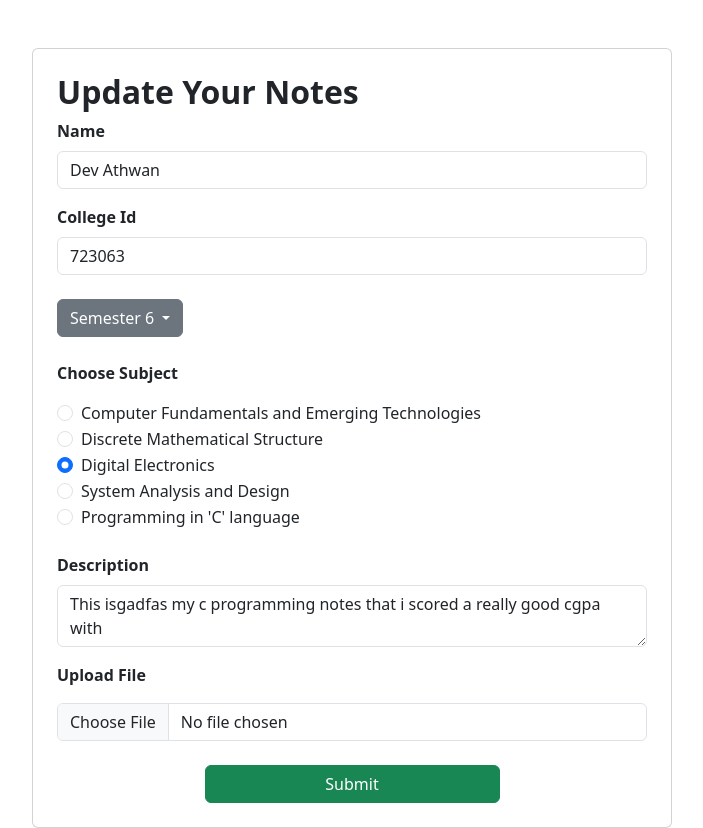
After one commit to devathwani1/Recipe-Django, a Django app: page /update_note/7 in a window 1280 px wide. The commit adds this page. Shown: the whole page, without its empty margins (288-991 px from the left). Run offline with Django 5.2, Linux system fonts and the light colour scheme; data comes from the database, SQL or seed files in the repository; both versions use the stored data as it was after the commit.

Commit message:
This is the final commit

```diff
--- /dev/null
+++ b/Notes/templates/update_notes.html
@@ -0,0 +1,104 @@
+{% extends "base.html" %}
+{% block start %}
+
+<div class="container col-6 mt-5 card p-4">
+  <form method="post" enctype="multipart/form-data">
+    {% csrf_token %}
+    <h2 style="font-weight: 700;">Update Your Notes</h2>
+
+    <div class="mb-3">
+      <label style="font-weight: 700;" for="exampleInputEmail1" class="form-label">Name</label>
+      <input value = "{{Note.student_name}}" type="text" class="form-control" id="exampleInputEmail1" aria-describedby="emailHelp" name="student_name" required>
+    </div>
+
+    <div class="mb-3">
+      <label style="font-weight: 700;" for="idInput" class="form-label">College Id</label>
+      <input value = "{{Note.student_id}}" type="number" class="form-control" id="idInput" name="student_id" required>
+    </div>
+
+    <div class="dropdown show my-4">
+      <a class="btn btn-secondary dropdown-toggle" href="#" role="button" id="dropdownMenuLink" data-bs-toggle="dropdown" aria-haspopup="true" aria-expanded="false">
+        Semester {{Note.student_sem}}
+      </a>
+
+      <div class="dropdown-menu" aria-labelledby="dropdownMenuLink">
+        <a class="dropdown-item" href="#" onclick="selectSemester('1')">Semester 1</a>
+        <a class="dropdown-item" href="#" onclick="selectSemester('2')">Semester 2</a>
+        <a class="dropdown-item" href="#" onclick="selectSemester('3')">Semester 3</a>
+        <a class="dropdown-item" href="#" onclick="selectSemester('4')">Semester 4</a>
+        <a class="dropdown-item" href="#" onclick="selectSemester('5')">Semester 5</a>
+        <a class="dropdown-item" href="#" onclick="selectSemester('6')">Semester 6</a>
+      </div>
+
+      <input value = "{{Note.student_sem}}" type="hidden" name="student_sem" id="student_sem" required>
+    </div>
+
+    <div class="container m-0 p-0 mb-4">
+      <p style="font-weight: 700;">Choose Subject</p>
+      <div class="form-check">
+        <input class="form-check-input" type="radio" name="student_sub" id="flexRadioDefault1" value="Computer Fundamentals and Emerging Technologies">
+        <label class="form-check-label" for="flexRadioDefault1">
+          Computer Fundamentals and Emerging Technologies
+        </label>
+      </div>
+      <div class="form-check">
+        <input class="form-check-input" type="radio" name="student_sub" id="flexRadioDefault2" value="Discrete Mathematical Structure" checked>
+        <label class="form-check-label" for="flexRadioDefault2">
+          Discrete Mathematical Structure
+        </label>
+      </div>
+      <div class="form-check">
+        <input class="form-check-input" type="radio" name="student_sub" id="flexRadioDefault3" value="Digital Electronics" checked>
+        <label class="form-check-label" for="flexRadioDefault3">
+          Digital Electronics
+        </label>
+      </div>
+      <div class="form-check">
+        <input class="form-check-input" type="radio" name="student_sub" id="flexRadioDefault4" value="System Analysis and Design" checked>
+        <label class="form-check-label" for="flexRadioDefault4">
+          System Analysis and Design
+        </label>
+      </div>
+      <div class="form-check">
+        <input class="form-check-input" type="radio" name="student_sub" id="flexRadioDefault5" value="Programming in 'C' language" checked>
+        <label class="form-check-label" for="flexRadioDefault5">
+          Programming in 'C' language
+        </label>
+      </div>
+    </div>
+
+    <div class="mb-3">
+      <label style="font-weight: 700;" for="exampleInputPassword1" class="form-label">Description</label>
+      <textarea name="note_description" class="form-control">{{Note.note_desc}}</textarea>
+    </div>
+
+    <div class="mb-3">
+      <p style="font-weight: 700;">Upload File</p>
+      <input class="form-control" type="file" name="note_file">
+    </div>
+
+    <div class="d-flex justify-content-center mt-4">
+      <button type="submit" class="col-6 btn btn-success">Submit</button>
+    </div>
+  </form>
+</div>
+
+<script>
+  function selectSemester(semester) {
+    document.getElementById('dropdownMenuLink').textContent = 'Semester ' + semester;
+    document.getElementById('student_sem').value = semester;
+  }
+
+  const savedValue = "{{Note.student_sub|escapejs}}"
+  const radioButtons = document.querySelectorAll('input[name="student_sub"]');
+
+  radioButtons.forEach(radio => {
+    if(radio.value == savedValue){
+      radio.checked = true
+    }
+  })
+</script>
+
+
+
+{% endblock %}
--- a/Notes/views.py
+++ b/Notes/views.py
@@ -14,13 +14,6 @@ def submit_notes(request):
         subject = data.get('student_sub')
         desc = data.get('note_description')
         file = request.FILES.get('note_file')
-
-        print(name)
-        print(id)
-        print(sem)
-        print(subject)
-        print(desc)
-        print(file)
 
         Notes.objects.create(
             student_name = name,
@@ -42,9 +35,37 @@ def view_notes(request):
 
     notes = Notes.objects.all();
 
+    if request.GET.get('search'):
+        notes = notes.filter(student_sub__icontains = request.GET.get('search'))
+
     return render(request,"view_notes.html",context={'notes' : notes})
 
 def delete_note(request,id):
     note = Notes.objects.get(id = id);
     note.delete()
     return redirect('/view_notes/')
+
+def update_note(request,id):
+    note = Notes.objects.get(id = id)
+
+    if request.method == "POST":
+        data = request.POST
+        print(data)
+
+        note.student_name = data.get('student_name')
+        note.student_id = data.get('student_id')
+        note.student_sem = data.get('student_sem')
+        note.student_sub = data.get('student_sub')
+        note.note_desc = data.get('note_description')
+        file = request.FILES.get('note_file')
+
+        if file :
+            note.note_file = file
+
+        note.save()
+        return redirect('/view_notes/')
+
+
+    context = {"Note" : note}
+
+    return render(request,'update_notes.html',context=context)
--- a/core/urls.py
+++ b/core/urls.py
@@ -29,12 +29,14 @@ urlpatterns = [
     path('receipes/',receipes,name='receipes'),
 
     path('delete-recepie/<id>/',delete_recepie,name="delete_recepie"),
+    path('update-recepie/<id>/',update_receipe,name="update_receipe"),
 
     path('submit_notes/',submit_notes,
          name = "submit_notes"),
     path('view_notes/',view_notes,
          name = "view_notes"),
     path('delete_note/<id>',delete_note,name="delete_note"),
+    path('update_note/<id>',update_note,name="update_note"),
 
 
     path('contact/',contact,name='contact'),
```
Also changed, not shown: Notes/templates/view_notes.html (+14 -0 lines), vege/templates/receipes.html (+10 -0 lines), vege/templates/update_receipes.html (added, +30 -0 lines), vege/views.py (+25 -0 lines), db.sqlite3, public/static/receipe/DEPOFCSLOGO12_2.png (added), public/static/receipe/Your_paragraph_text3_WyV1n6S.png (added), public/static/receipe/Your_paragraph_text5.png (added), public/static/receipe/computer-lab-class.png (added), public/static/receipe/pngwing_13.png (added), 3 other files.
